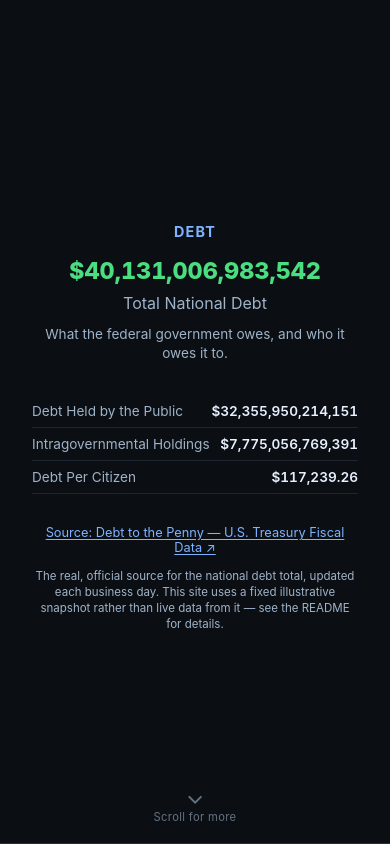
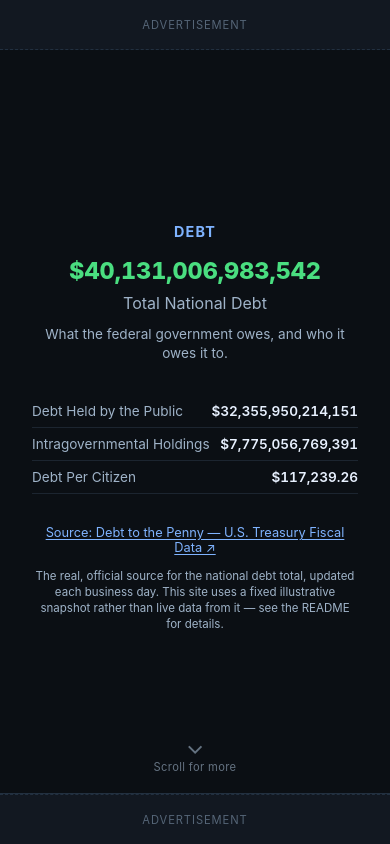
Before and after one commit to arulsun25/USDEBT, a website with bundled scripts: page index.html in a window 390 px wide. Built offline with nearby package versions, Linux system fonts and the light colour scheme.

Commit message:
Add top/bottom ad placeholder slots for future Google AdSense
Two labeled "Advertisement" placeholder bars (50px on mobile, 90px from
700px up — matching typical AdSense mobile-banner/leaderboard sizes),
pinned above and below the card stack. No ad script or publisher ID is
wired in — an HTML comment marks where a real <ins class="adsbygoogle">
unit + the AdSense loader would go once there's an account to use.

Restructures body into a flex column (ad slot / cards / ad slot) so the
card stack fills whatever space is left rather than the full viewport,
without breaking scroll-snap: .story-card now sizes to height:100% of its
flexed .cards-root parent instead of a hardcoded 100dvh.

```diff
--- a/index.html
+++ b/index.html
@@ -7,7 +7,18 @@
   <link rel="stylesheet" href="style.css" />
 </head>
 <body>
+  <!-- Ad placeholder: swap the inner div for a real <ins class="adsbygoogle">
+       unit + the AdSense loader script once there's a publisher ID to wire up. -->
+  <div class="ad-slot ad-slot-top" aria-hidden="true">
+    <span class="ad-slot-label">Advertisement</span>
+  </div>
+
   <div id="cards" class="cards-root" tabindex="0"></div>
+
+  <!-- Ad placeholder: same note as above. -->
+  <div class="ad-slot ad-slot-bottom" aria-hidden="true">
+    <span class="ad-slot-label">Advertisement</span>
+  </div>
   <script type="module" src="app.js"></script>
 </body>
 </html>
--- a/style.css
+++ b/style.css
@@ -5,18 +5,42 @@ body {
   font-family: -apple-system, BlinkMacSystemFont, 'Segoe UI', Roboto, sans-serif;
   background: #0b0f14;
   color: #e8f1ff;
+  display: flex;
+  flex-direction: column;
+  height: 100vh;
+  height: 100dvh;
+  overflow: hidden;
+}
+.ad-slot {
+  flex: 0 0 auto;
+  display: flex;
+  align-items: center;
+  justify-content: center;
+  height: 50px;
+  background: #121821;
+  border: 1px dashed #223040;
+}
+.ad-slot-top { border-top: none; border-left: none; border-right: none; }
+.ad-slot-bottom { border-bottom: none; border-left: none; border-right: none; }
+.ad-slot-label {
+  color: #556577;
+  font-size: 0.7rem;
+  text-transform: uppercase;
+  letter-spacing: 0.08em;
+}
+@media (min-width: 700px) {
+  .ad-slot { height: 90px; }
 }
 .cards-root {
+  flex: 1 1 auto;
+  min-height: 0;
   scroll-snap-type: y mandatory;
   overflow-y: scroll;
-  height: 100vh;
-  height: 100dvh;
 }
 .story-card {
   position: relative;
   scroll-snap-align: start;
-  height: 100vh;
-  height: 100dvh;
+  height: 100%;
   display: flex;
   flex-direction: column;
   justify-content: center;
```
